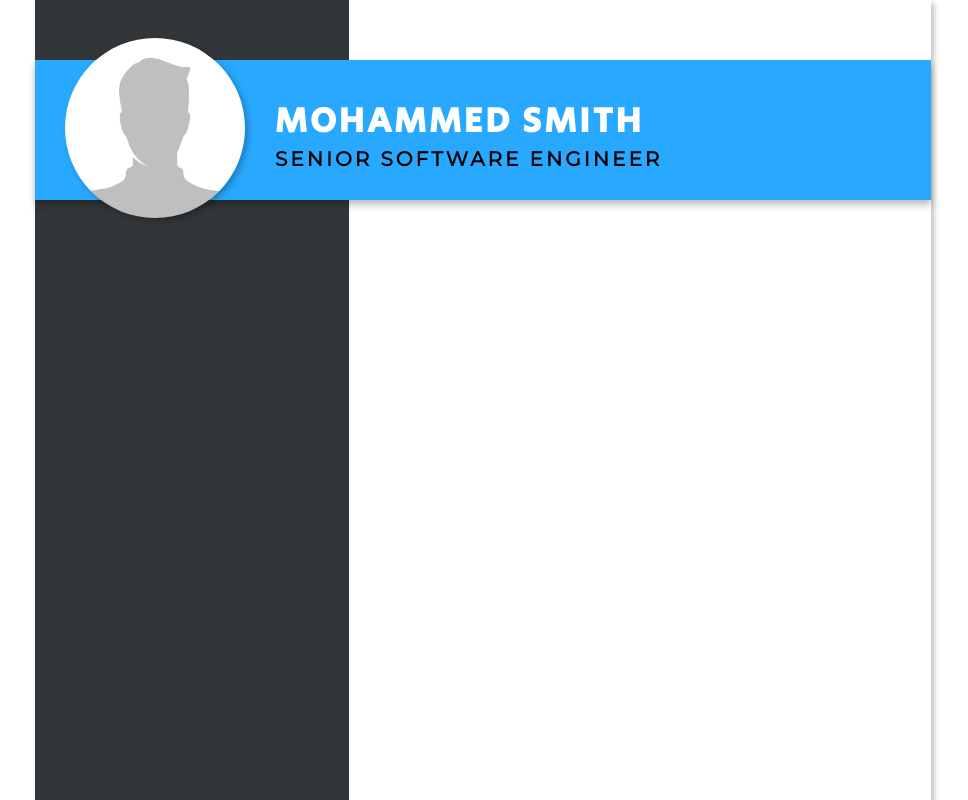
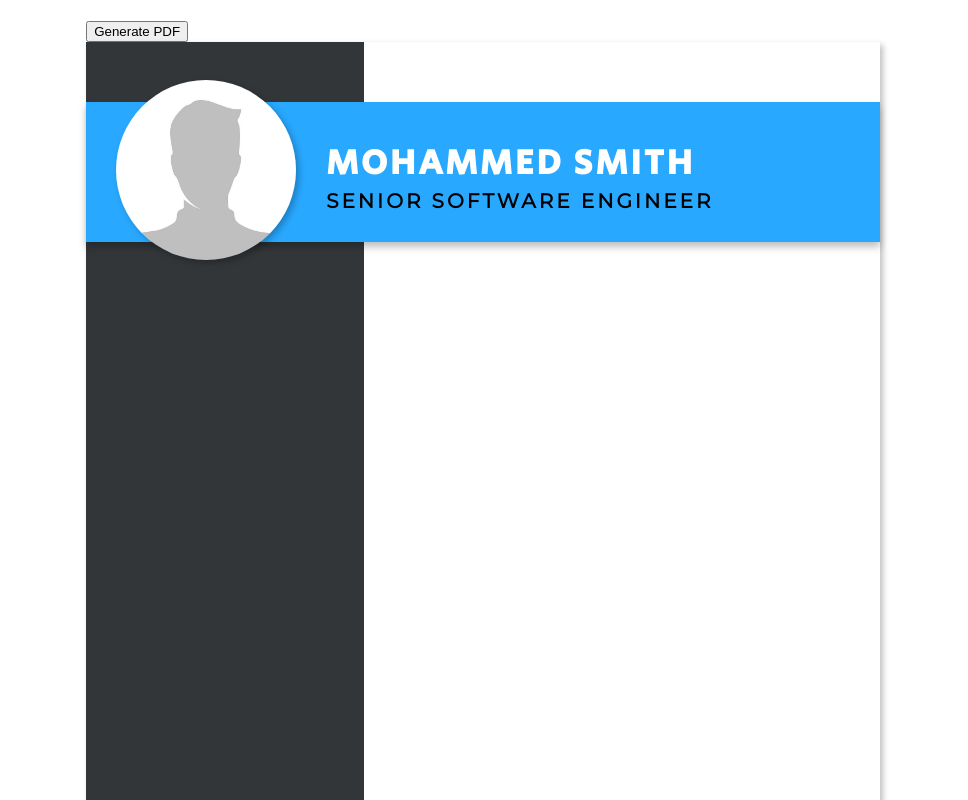
Before and after one commit to stevenwalker91/cv-generator, a React (Create React App) app: page / in a window 1280 px wide. Shown: the top 800 px of the page, without its empty margins (157-1125 px from the left). Built offline with nearby package versions, Linux system fonts and the light colour scheme.

Commit message:
added option to generate pdf and button to trigger

```diff
--- a/package.json
+++ b/package.json
@@ -6,6 +6,7 @@
     "@testing-library/jest-dom": "5.16.5",
     "@testing-library/react": "13.4.0",
     "@testing-library/user-event": "13.5.0",
+    "jspdf": "2.5.1",
     "react": "^18.2.0",
     "react-dom": "^18.2.0",
     "react-scripts": "5.0.1",
--- a/src/App.css
+++ b/src/App.css
@@ -6,18 +6,18 @@
 #root {
   display: flex;
   justify-content: center;
+  margin-top: 20px;
 
 }
 
 .app {
   display: grid;
-  width: 70vw;
-  min-width: 600px;
-  min-height: 29.7cm;
+  width: 21cm;
+  min-width: 21cm;
+  min-height: 29.685cm;
   grid-template-columns: 35% 65%;
   grid-template-rows: 20% 80%;
   position: relative;
-
   box-shadow: 3px 3px 6px 0px rgb(0 0 0 / 25%);
 }
 
--- a/src/App.js
+++ b/src/App.js
@@ -3,6 +3,7 @@ import './App.css';
 import Main from './components/main-content.js';
 import Sidebar from './components/sidebar.js';
 import Banner from './components/banner.js';
+import GeneratePDFButton from './components/generate-pdf';
 
 class App extends Component {
   constructor(props) {
@@ -11,14 +12,21 @@ class App extends Component {
     this.state = {
 
     }
+
+
   }
+
+
 
   render() {
     return (
-      <div className="app">
-        <Banner />
-        <Sidebar />
-        <Main />
+      <div>
+        <GeneratePDFButton />
+        <div id="app" className="app">
+          <Banner />
+          <Sidebar />
+          <Main />
+        </div>
       </div>
     )
   }
--- /dev/null
+++ b/src/components/generate-pdf.js
@@ -0,0 +1,43 @@
+import React, { Component } from 'react';
+import '../App.css';
+import { jsPDF } from "jspdf";
+
+class GeneratePDFButton extends Component {
+  constructor(props) {
+    super(props)
+
+    this.state = {
+
+    }
+
+  }
+
+  generatePDF = () => {
+    console.log('hello')
+
+    const doc = new jsPDF();
+    const app = document.getElementById('app');
+
+    doc.html(app, {
+      width: 208, // 216 = letter paper width in mm, 208 = less the 8mm margin
+      windowWidth: 786,  // 816 = letter paper pixel width at 96dpi (web), 786 = less the 30px margin
+      html2canvas: {
+        logging: false,
+        windowWidth: 786, // 816 = letter paper pixel width at 96dpi (web), 786 = less the 30px margin
+        useCORS: true
+      },
+      callback: function (doc) {
+        doc.save();
+      }
+
+    })
+  }
+
+  render() {
+    return (
+      <button type="button" onClick={() => this.generatePDF()}>Generate PDF</button>
+    )
+  }
+}
+
+export default GeneratePDFButton;
```
Also changed, not shown: src/index.js (line endings or trailing spaces), 1 other file (tests, documents, lock files or other folders).
